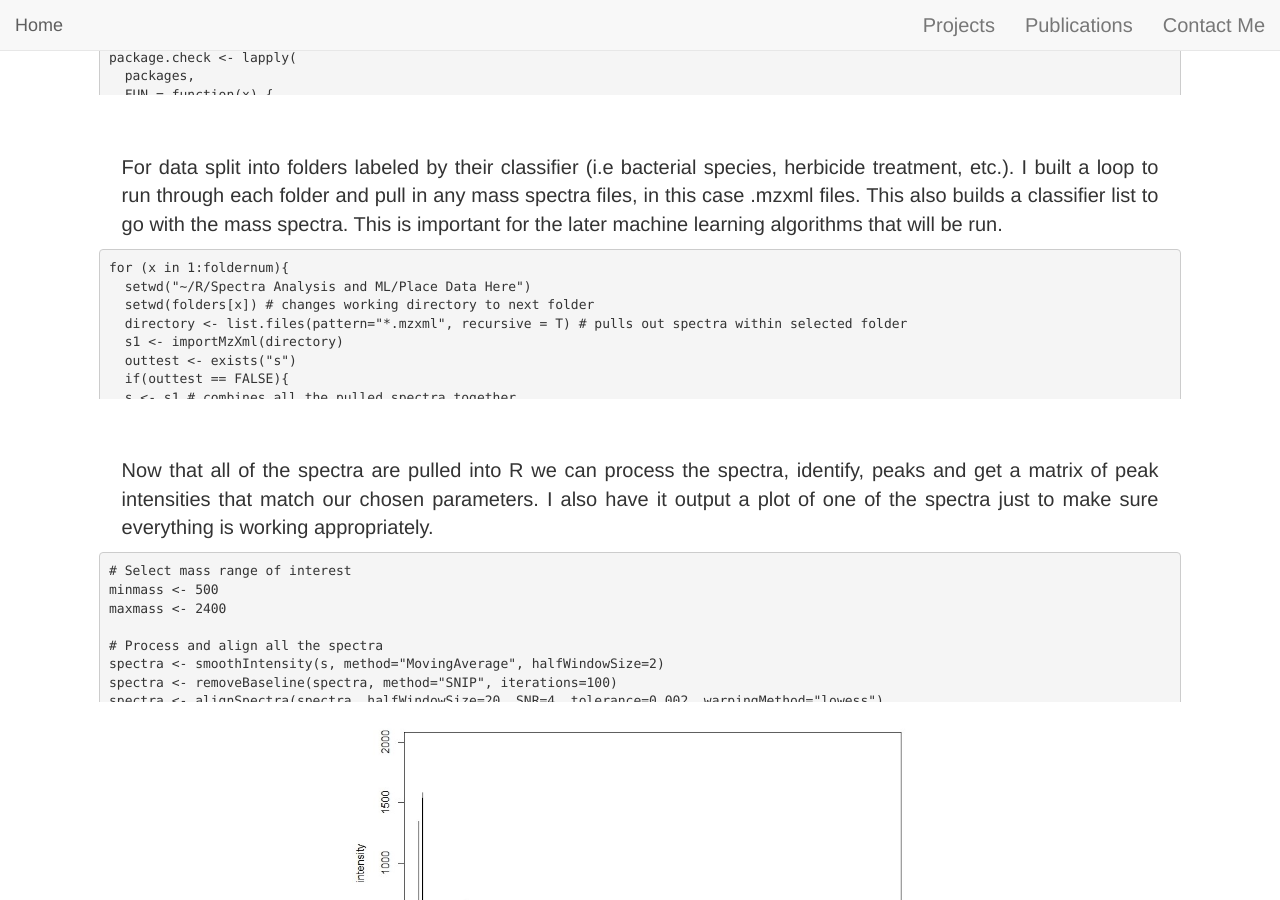
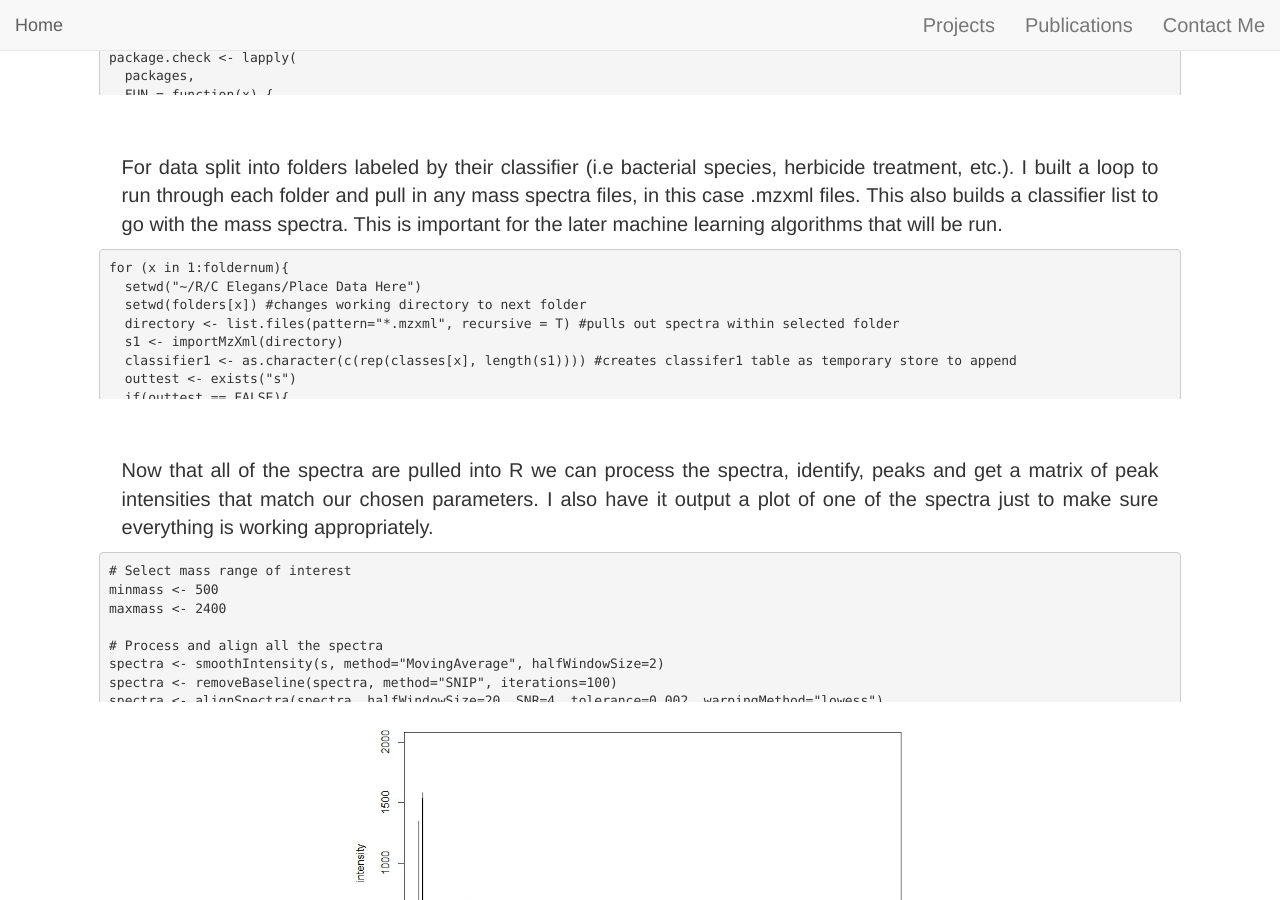
Before and after one commit to danieldstuart/danieldstuart.github.io, a Jekyll site: the page built from MALDI_ML.markdown, in a window 1280 px wide and 900 px high, scrolled down 541 px. Built offline with Jekyll 4.4.1, drawn with Linux system fonts in a browser that asks for light colours; nearby versions of some CDN libraries.

Commit message:
Update MALDI_ML.markdown

````diff
--- a/MALDI_ML.markdown
+++ b/MALDI_ML.markdown
@@ -42,19 +42,20 @@
 <div markdown="1" class="code">
 ```
 for (x in 1:foldernum){
-  setwd("~/R/Spectra Analysis and ML/Place Data Here")
-  setwd(folders[x]) # changes working directory to next folder
-  directory <- list.files(pattern="*.mzxml", recursive = T) # pulls out spectra within selected folder
+  setwd("~/R/C Elegans/Place Data Here")
+  setwd(folders[x]) #changes working directory to next folder
+  directory <- list.files(pattern="*.mzxml", recursive = T) #pulls out spectra within selected folder
   s1 <- importMzXml(directory)
+  classifier1 <- as.character(c(rep(classes[x], length(s1)))) #creates classifer1 table as temporary store to append
   outtest <- exists("s")
   if(outtest == FALSE){
-  s <- s1 # combines all the pulled spectra together
-  classifier <- as.character(c(rep(classes[x], length(s1)))) # creates classifier table
+    s <- s1 #combines all the pulled spectra together
+    classifier <- classifier1 #creates classifier table
   }
-  else
+  else {
   s <- c(s,s1)
-  classifier1 <- as.character(c(rep(classes[x], length(s1)))) # creates classifer1 table as temporary store to append
-  classifier <- as.character(c(classifier, classifier1)) # combines class names from each iteration
+  classifier <- as.character(c(classifier, classifier1)) #combines class names from each iteration
+  }
 }
 ```
 </div>
````
